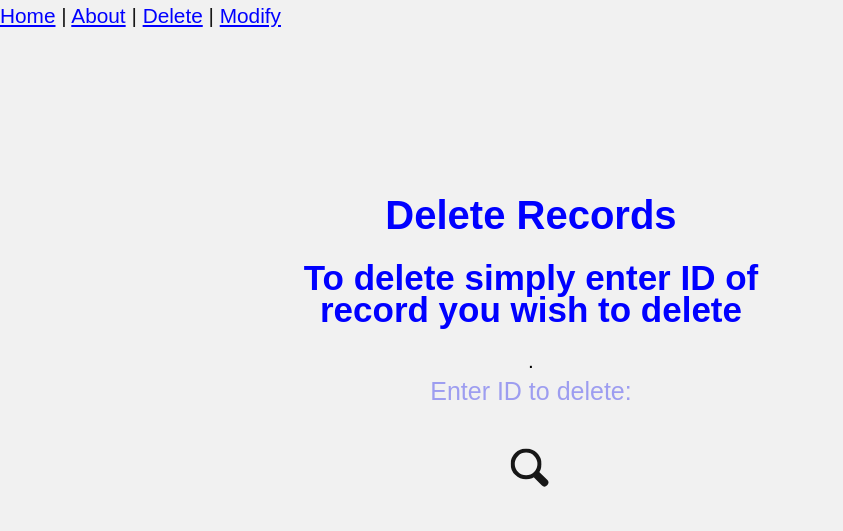
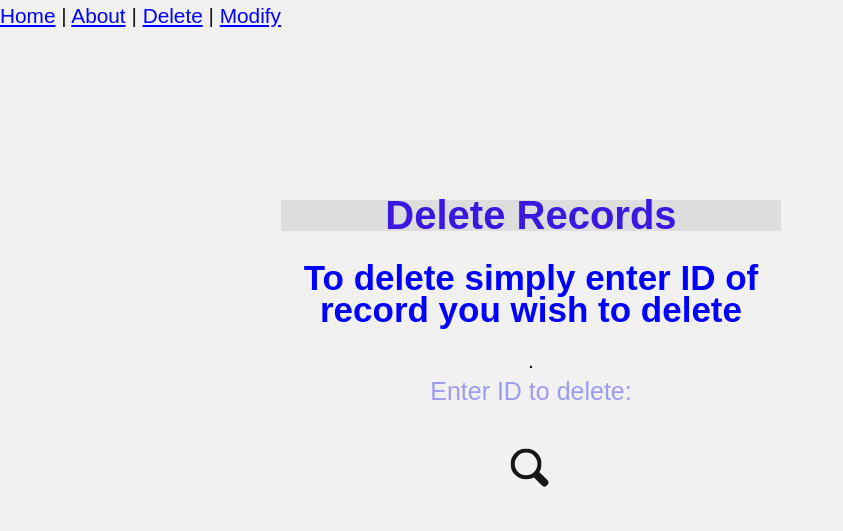
Before and after one commit to jasonchu-dev/COVID_19_SWE_prj, a Django app: template codebase/repo/pages/templates/delete.html in a window 1280 px wide. Shown: the top 531 px of the page, without its empty margins (0-843 px from the left). Run offline with Django 3.2, Linux system fonts and the light colour scheme; the template is opened without the code that fills it, so the values that code supplies are empty; parts of the project's set-up code (start-up, migrations or seed data) failed here and were passed over.

Commit message:
added a .css file for delete.html

```diff
--- /dev/null
+++ b/codebase/repo/pages/templates/delete.css
@@ -0,0 +1 @@
+h2{background-color: #ddd;color:rgb(60, 23, 223)}
--- a/codebase/repo/pages/templates/delete.html
+++ b/codebase/repo/pages/templates/delete.html
@@ -13,6 +13,7 @@
             h1{font-size:35px;color:blue}
             p{font-size:25px;color:rgb(157, 157, 240)}
         </style>
+        <link rel="stylesheet" href= "./delete.css">
 	</head>
 
 	<header>
```
